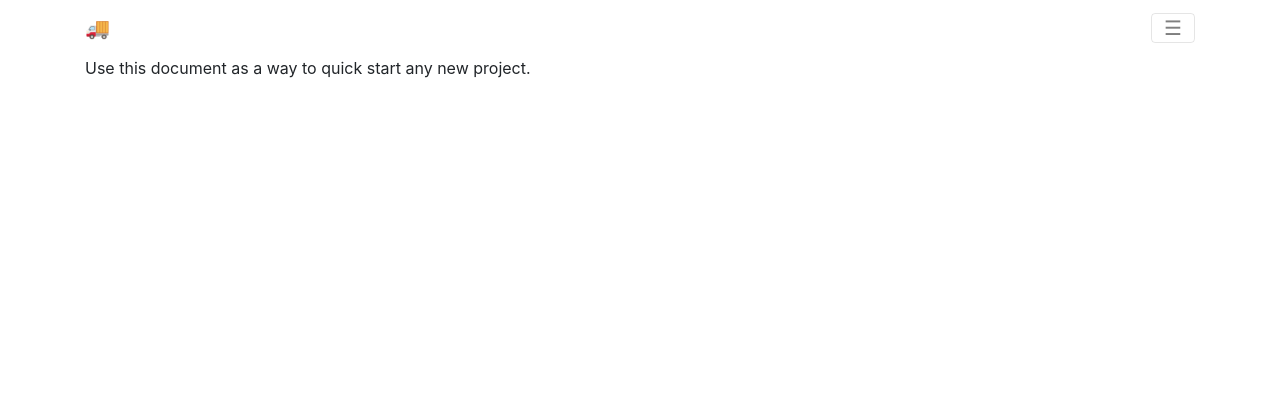
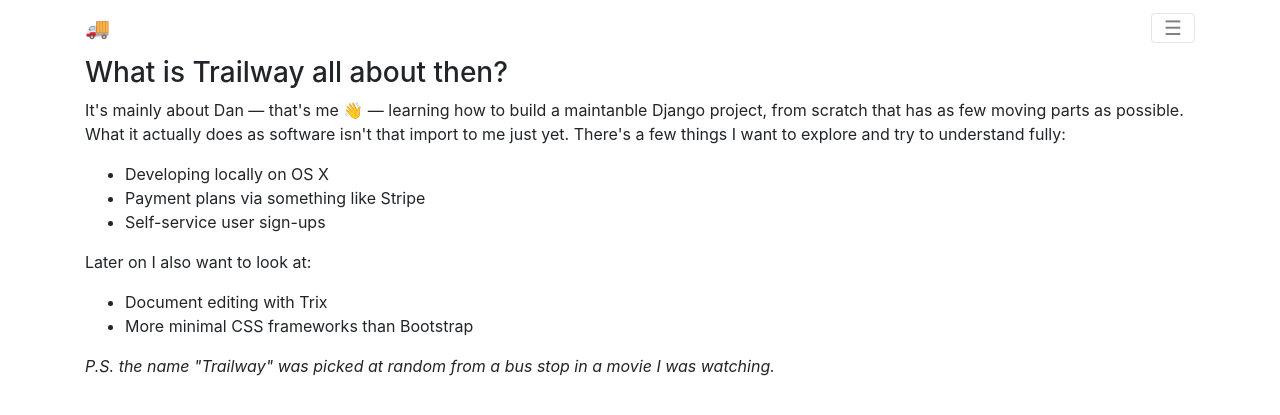
Before and after one commit to djch/trailway, a Django app: page /about/ in a window 1280 px wide. Shown: the top 415 px of the page. Run offline with Django 3.2, Linux system fonts and the light colour scheme; parts of the project's set-up code (start-up, migrations or seed data) failed here and were passed over; some libraries are stand-ins or nearby versions.

Commit message:
Add a basic about page

```diff
--- a/trailway/templates/pages/about.html
+++ b/trailway/templates/pages/about.html
@@ -1 +1,32 @@
 {% extends "base.html" %}
+
+{% load i18n %}
+
+{% block title %}{% trans "About Trailway" %}{% endblock title %}
+{% block content %}
+<h3>What is Trailway all about then?</h3>
+<p>
+  It's mainly about Dan — that's me 👋 — learning how to build a maintanble Django
+  project, from scratch that has as few moving parts as possible. What it
+  actually does as software isn't that import to me just yet. There's a few
+  things I want to explore and try to understand fully:
+</p>
+<ul>
+  <li>Developing locally on OS X</li>
+  <li>Payment plans via something like Stripe</li>
+  <li>Self-service user sign-ups</li>
+</ul>
+<p>
+  Later on I also want to look at:
+</p>
+<ul>
+  <li>Document editing with Trix</li>
+  <li>More minimal CSS frameworks than Bootstrap</li>
+</ul>
+<p>
+  <em>
+    P.S. the name "Trailway" was picked at random from a bus stop in a movie I
+    was watching.
+  </em>
+</p>
+{% endblock content %}
```
